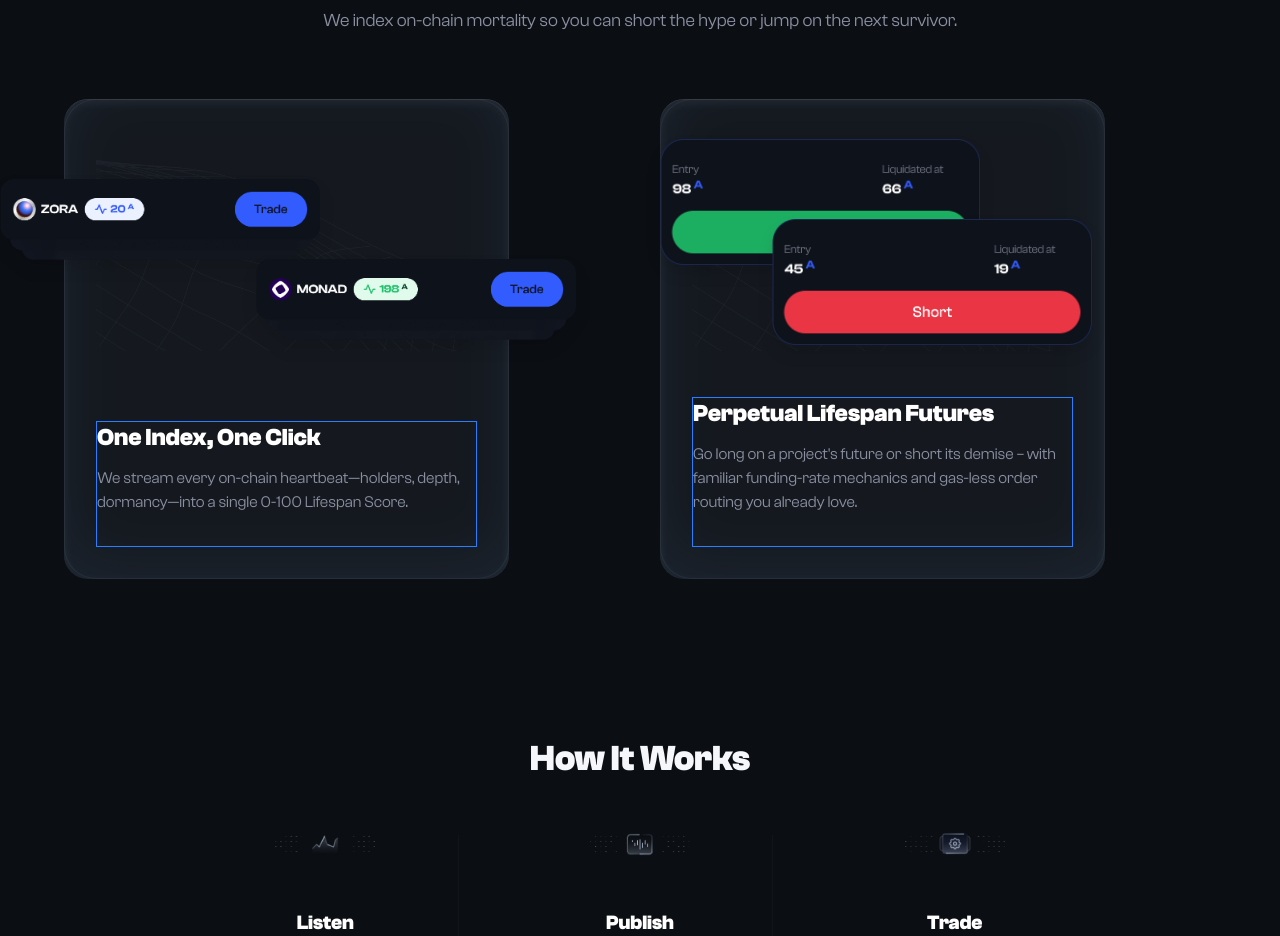
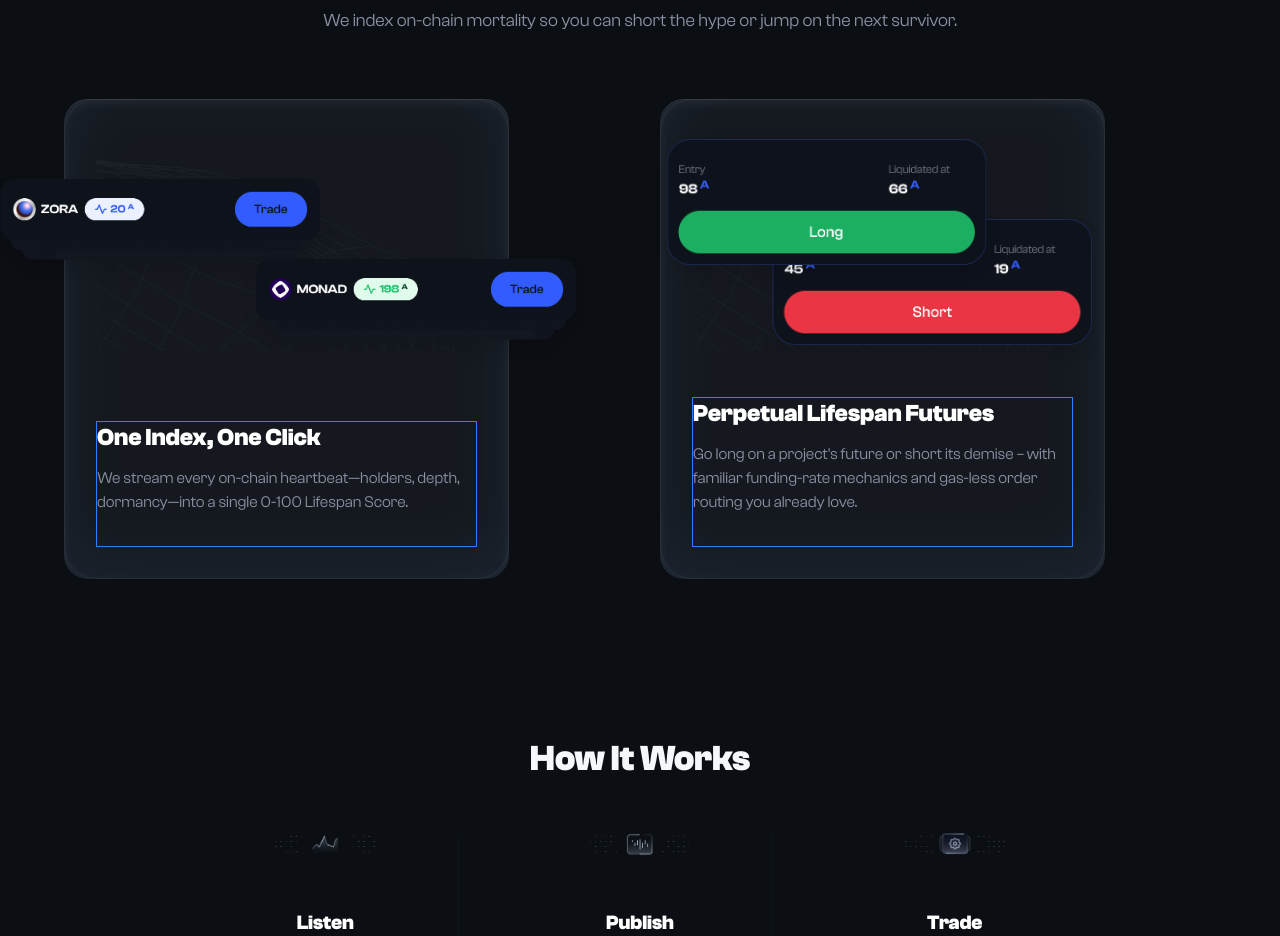
Before and after one commit to chukwukap/half-life-frontend, a Next.js app: page / in a window 1280 px wide. Shown: the part 1920-2856 px from the top of the page. Built offline with nearby package versions, Linux system fonts and the light colour scheme.

Commit message:
update z-index

```diff
--- a/src/app/(marketing)/_components/tokens-die-section.tsx
+++ b/src/app/(marketing)/_components/tokens-die-section.tsx
@@ -145,7 +145,7 @@ const TokensDieSection = () => {
               height={90}
               className="drop-shadow-xl rounded-xl absolute top-10 z-10"
               style={{
-                transform: "translateX(-10%)",
+                transform: "translateX(-8%)",
               }}
               priority
             />
@@ -154,7 +154,7 @@ const TokensDieSection = () => {
               alt="Lifespan futures widget 2"
               width={320}
               height={90}
-              className="drop-shadow-xl rounded-xl absolute top-30 z-10"
+              className="drop-shadow-xl rounded-xl absolute top-30 "
               style={{
                 transform: "translateX(25%)",
               }}
```
